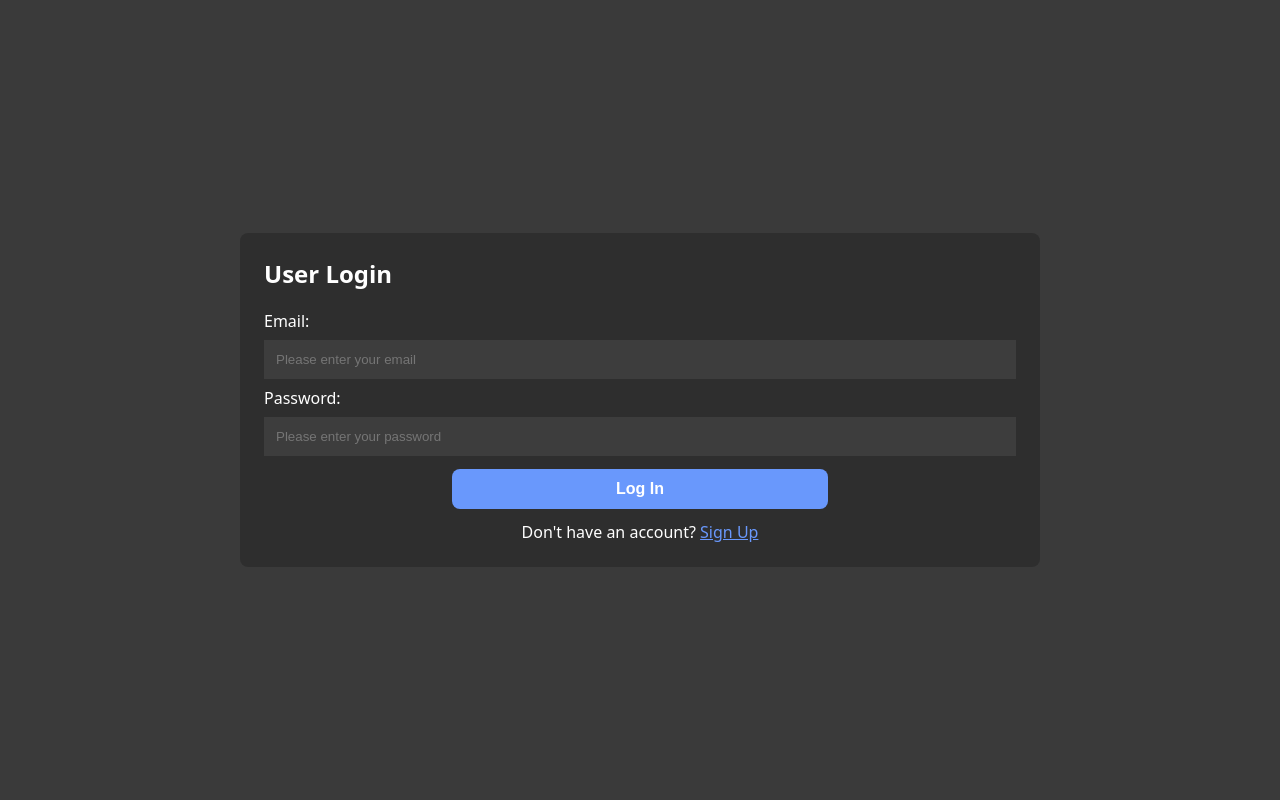
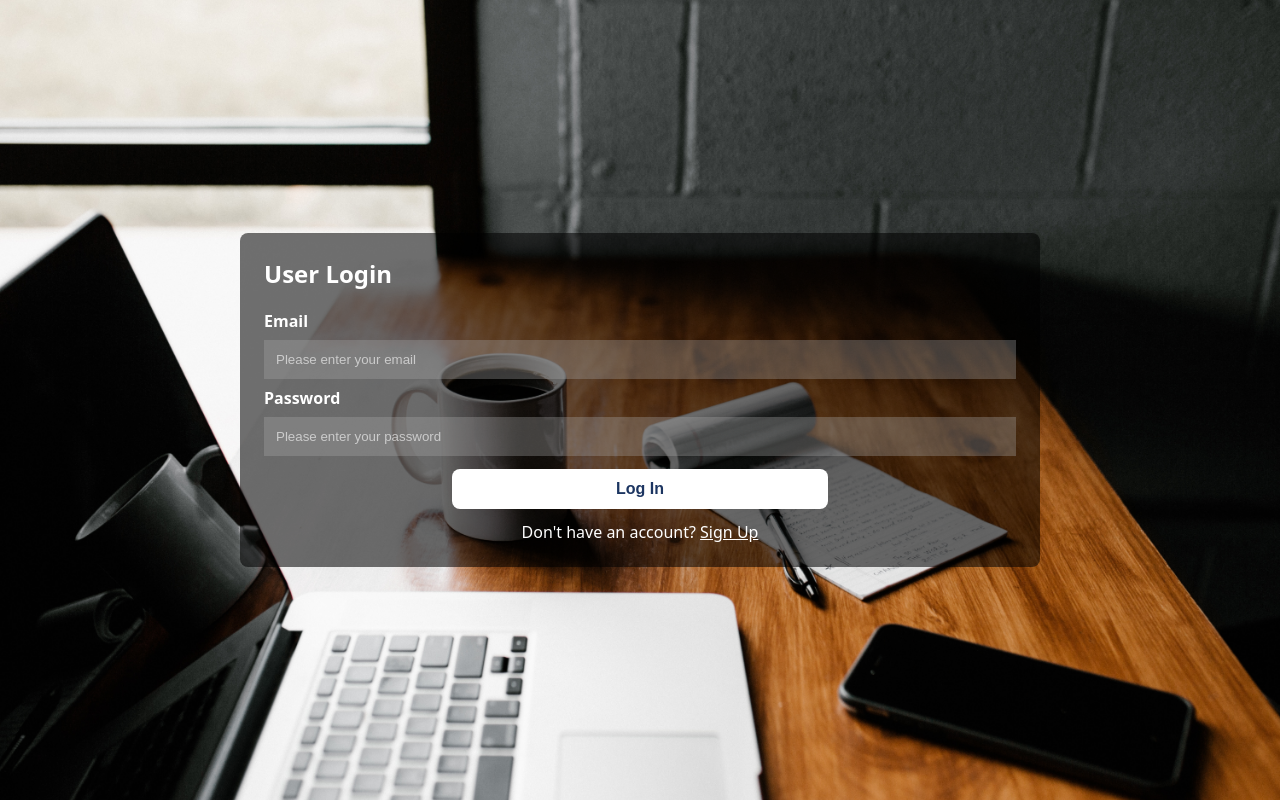
Before and after one commit to colinbillingsley/LAMP-Project-SLP01, a PHP site: page / in a window 1280 px wide. Run offline with PHP 8.4, Linux system fonts and the light colour scheme.

Commit message:
change style of login page with img as bg

```diff
--- a/css/styles.css
+++ b/css/styles.css
@@ -6,10 +6,11 @@
 }
 
 :root {
-    --bg-color: rgb(58, 58, 58);
-    --welcome-bg-color: white;
+    --bg-pic: url(/imgs/andrew-neel-cckf4TsHAuw-unsplash-3.jpg);
     --font-family: system-ui, -apple-system, BlinkMacSystemFont, 'Segoe UI', Roboto, Oxygen, Ubuntu, Cantarell, 'Open Sans', 'Helvetica Neue', sans-serif;
-    --login-btn-clr: rgb(105, 152, 252);
+    --form-bg-color: rgba(0, 0, 0, 0.551);
+    --login-btn-clr: rgb(255, 255, 255);
+    --login-btn-font-clr: rgb(28, 53, 97);
 }
 
 html, body {
@@ -18,7 +19,8 @@ html, body {
 }
 
 html {
-    background: var(--bg-color);
+    background: var(--bg-pic);
+    background-size: cover;
     font-family: var(--font-family);
     scroll-behavior: smooth;
 }
@@ -31,9 +33,10 @@ body {
 
 .login-container {
     display: flex;
-    background: rgba(0, 0, 0, 0.205);
+    flex: 1;
+    background: var(--form-bg-color);
     border-radius: 0.5em;
-    flex: 1;
+    margin: 1em;
     max-width: 50em;
 }
 
@@ -53,6 +56,7 @@ body {
 .login-email-label,
 .login-password-label {
     padding: 0.5em 0;
+    font-weight: bold;
 }
 
 .login-email-txtbox,
@@ -60,7 +64,7 @@ body {
     color: white;
     padding: 0.75em;
     border: 2px solid transparent;
-    background: rgba(128, 128, 128, 0.182);
+    background: rgba(168, 168, 168, 0.332);
     transition: all ease 0.3s;
     width: auto
 }
@@ -80,7 +84,7 @@ body {
     width: 50%;
     font-size: 1em;
     font-weight: bold;
-    color: white;
+    color: var(--login-btn-font-clr);
     padding: 0.55em;
     margin-bottom: 0.75em;
     border-radius: 0.5em;
@@ -90,8 +94,12 @@ body {
 }
 
 .login-btn:hover {
-    background-color: rgb(75, 132, 255);
+    background-color: rgba(255, 255, 255, 0.891);
     cursor: pointer;
+}
+
+.login-btn:active {
+    opacity: 90%;
 }
 
 .welcome-create-account {
@@ -103,5 +111,10 @@ body {
 }
 
 .sign-up-link:hover {
-    color: rgb(75, 132, 255);
+    opacity: 85%;
 }
+
+.login-email-txtbox::placeholder,
+.login-password-txtbox::placeholder {
+    color: rgba(255, 255, 255, 0.597);
+}
--- a/index.html
+++ b/index.html
@@ -14,9 +14,9 @@
                 <!-- login header -->
                 <h2 class="login-header-txt">User Login</h2>
 
-                <label for="login-email" class="login-email-label">Email:</label>
+                <label for="login-email" class="login-email-label">Email</label>
                 <input type="email" class="login-email-txtbox" id="login-email" name="email" placeholder="Please enter your email" required>
-                <label for="login-password" class="login-password-label">Password:</label>
+                <label for="login-password" class="login-password-label">Password</label>
                 <input type="password" class="login-password-txtbox" id="login-password" name="password" placeholder="Please enter your password" required>
                 <button type="submit" class="login-btn">Log In</button>
 
```
Also changed, not shown: imgs/andrew-neel-cckf4TsHAuw-unsplash-3.jpg (added).
